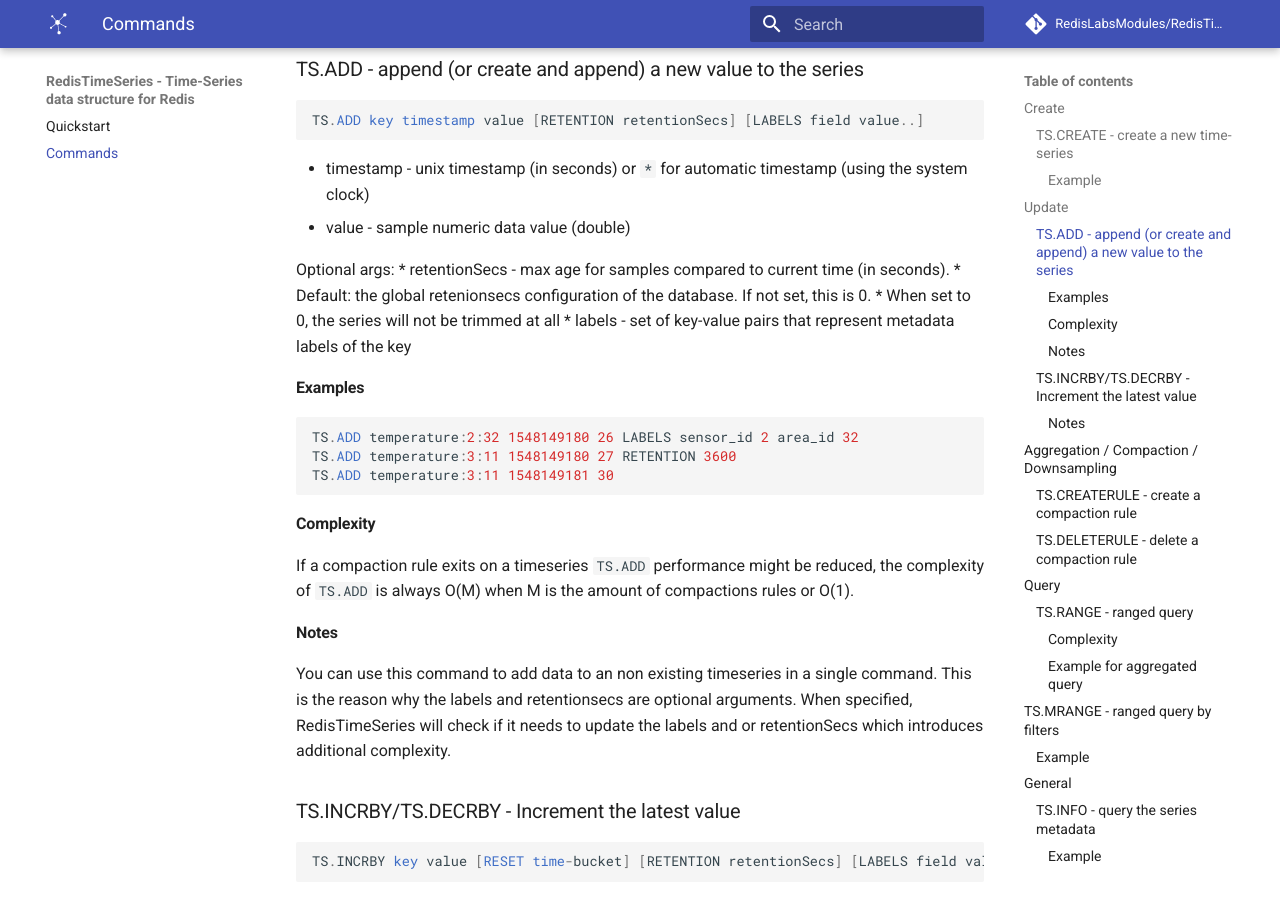
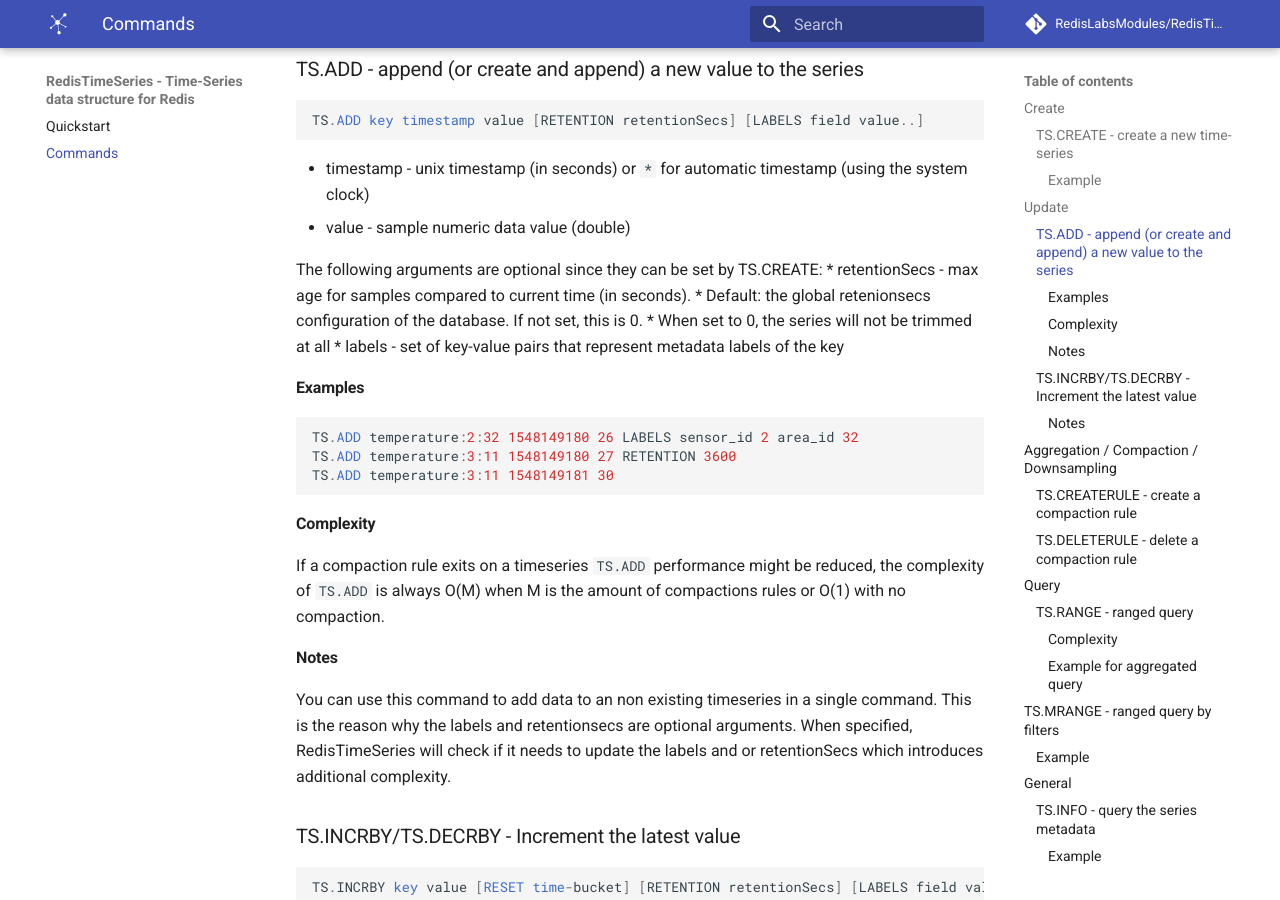
Before and after one commit to RedisTimeSeries/RedisTimeSeries, an MkDocs documentation site: the page built from docs/commands.md, in a window 1280 px wide and 900 px high, scrolled down 611 px. Built offline with MkDocs 1.6.1 and Material for MkDocs 9.7.7, drawn with Linux system fonts in a browser that asks for light colours; comment, search, counter and statistics services are not loaded; old or Windows-style settings are respelled for this version of MkDocs; some of the changed text lies outside the part shown.

Commit message:
minor changes to docs

````diff
--- a/docs/commands.md
+++ b/docs/commands.md
@@ -28,7 +28,7 @@
 * timestamp - unix timestamp (in seconds) or `*` for automatic timestamp (using the system clock)
 * value - sample numeric data value (double)
 
-Optional args:
+The following arguments are optional since they can be set by TS.CREATE:
    * retentionSecs - max age for samples compared to current time (in seconds).
       * Default: the global retenionsecs configuration of the database. If not set, this is 0.
       * When set to 0, the series will not be trimmed at all
@@ -42,7 +42,7 @@
 ```
 
 #### Complexity
-If a compaction rule exits on a timeseries `TS.ADD` performance might be reduced, the complexity of `TS.ADD` is always O(M) when M is the amount of compactions rules or O(1).
+If a compaction rule exits on a timeseries `TS.ADD` performance might be reduced, the complexity of `TS.ADD` is always O(M) when M is the amount of compactions rules or O(1) with no compaction.
 
 #### Notes
 You can use this command to add data to an non existing timeseries in a single command.  This is the reason why the labels and retentionsecs are optional arguments.  When specified, RedisTimeSeries will check if it needs to update the labels and or retentionSecs which introduces additional complexity.
````
Also changed, not shown: other parts of docs/commands.md (+3 -6 lines).
